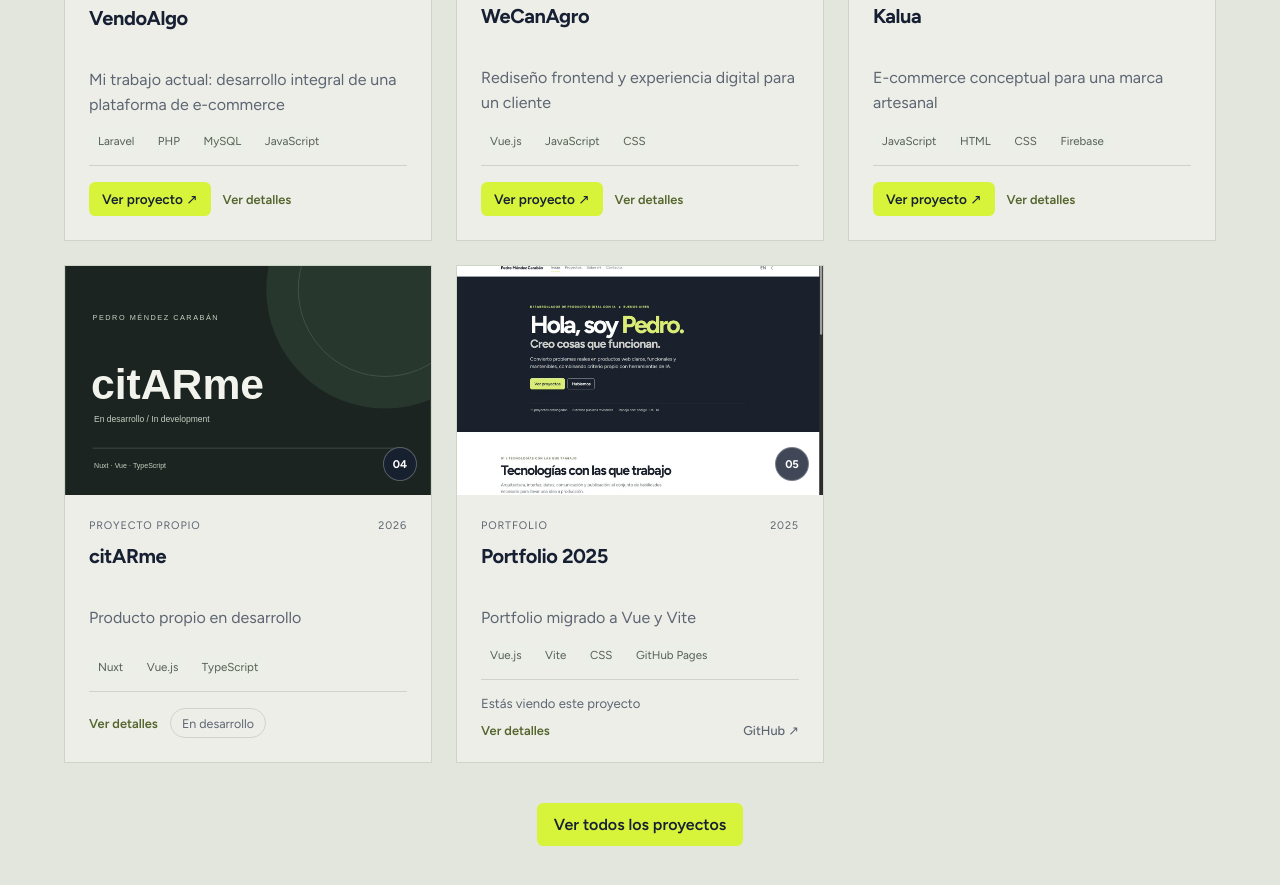
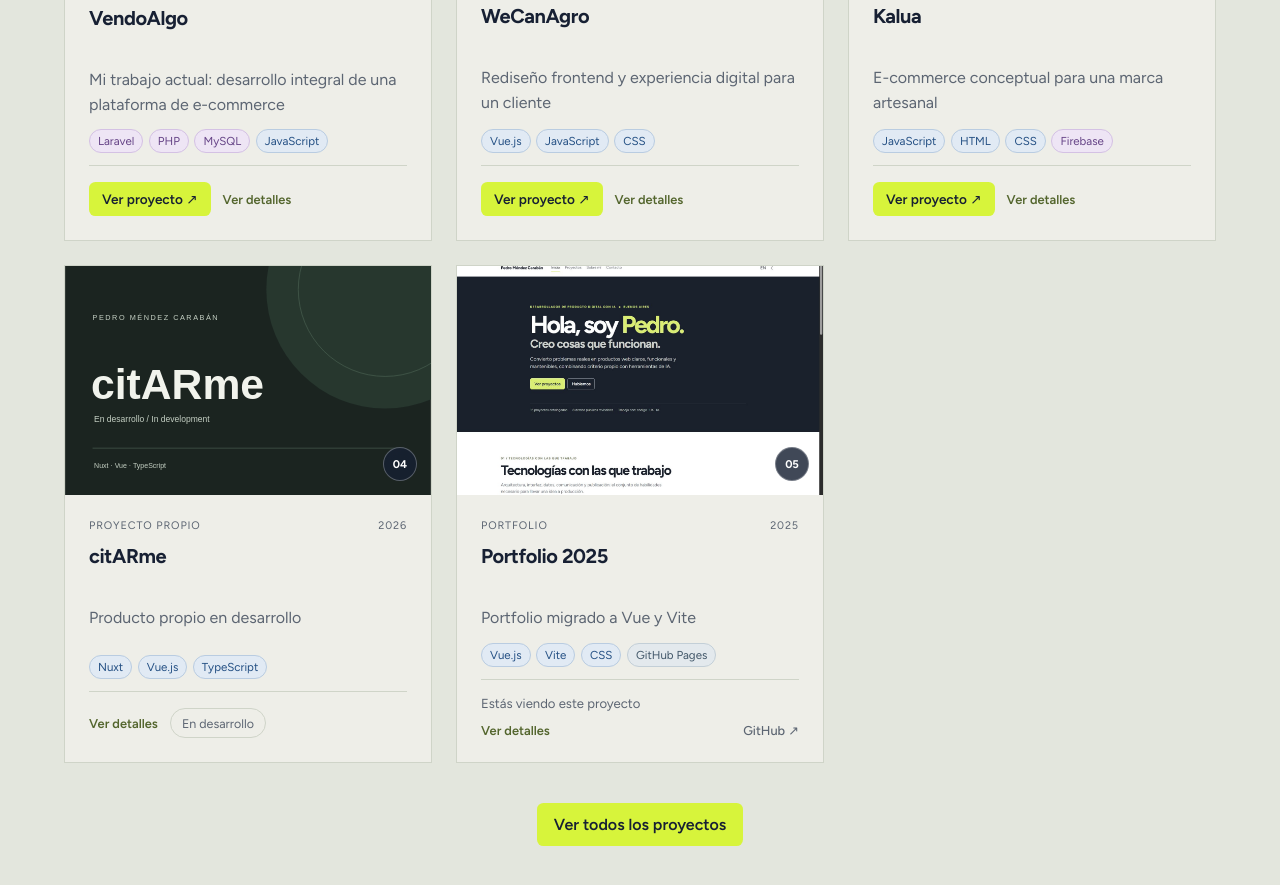
Before and after one commit to Pedro-2577/portfolio-2025, a Vue app: page / in a window 1280 px wide. Shown: the part 3460-4345 px from the top of the page. Built offline with nearby package versions, Linux system fonts and the light colour scheme.

Commit message:
Apply shared skill palettes to project tags

```diff
--- a/src/style.css
+++ b/src/style.css
@@ -681,7 +681,7 @@ details p { color: var(--muted); line-height: 1.6; }
 .dark [data-skill-area="tools"] { --area-ink: #cddce7; --area-surface: #2b343b; --area-line: #4b5d69; }
 [data-skill-area="design"] { --area-ink: #775418; --area-surface: #f3ead7; --area-line: #decda8; }
 .dark [data-skill-area="design"] { --area-ink: #efd5a3; --area-surface: #3c3323; --area-line: #6e5c38; }
-.cv-skill-area[data-skill-area] .tag, .capability-card[data-skill-area] .capability-tags > li {
+.cv-skill-area[data-skill-area] .tag, .capability-card[data-skill-area] .capability-tags > li, .tag[data-skill-area] {
   color: var(--area-ink);
   background: var(--area-surface);
   border: 1px solid var(--area-line);
```
